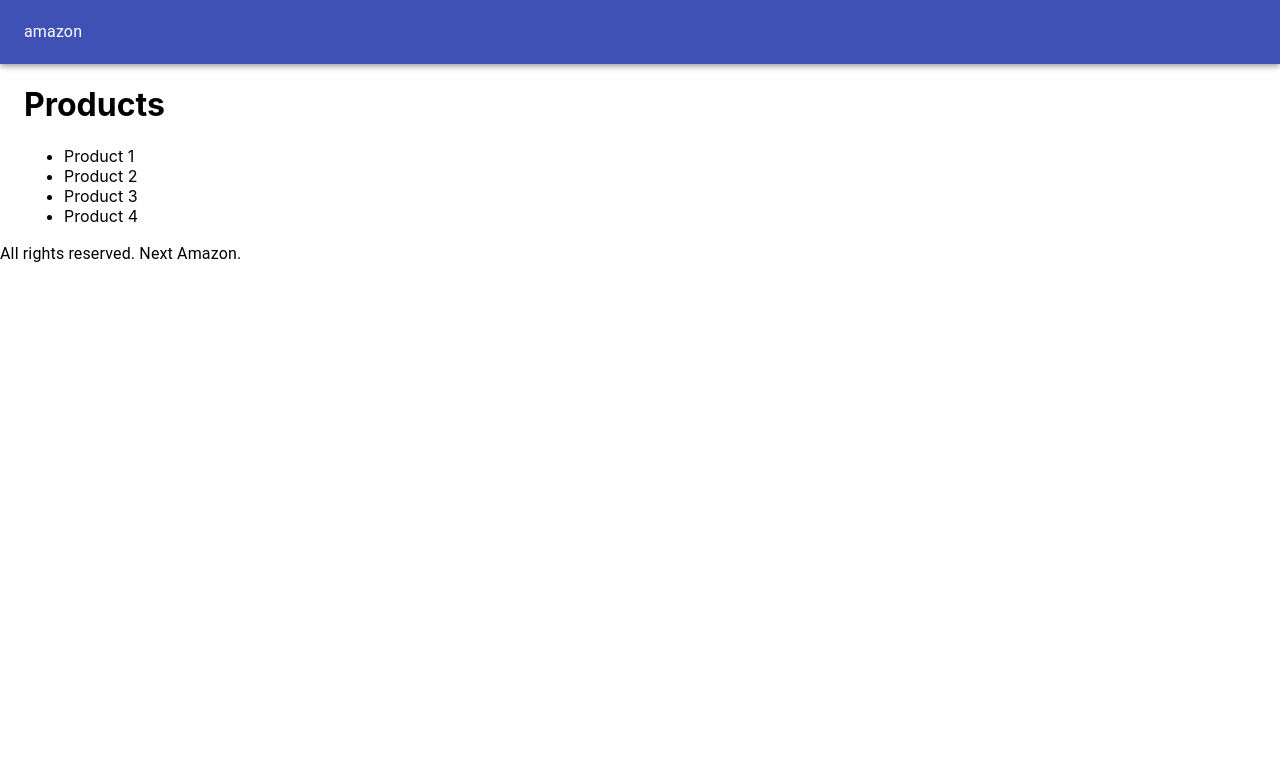
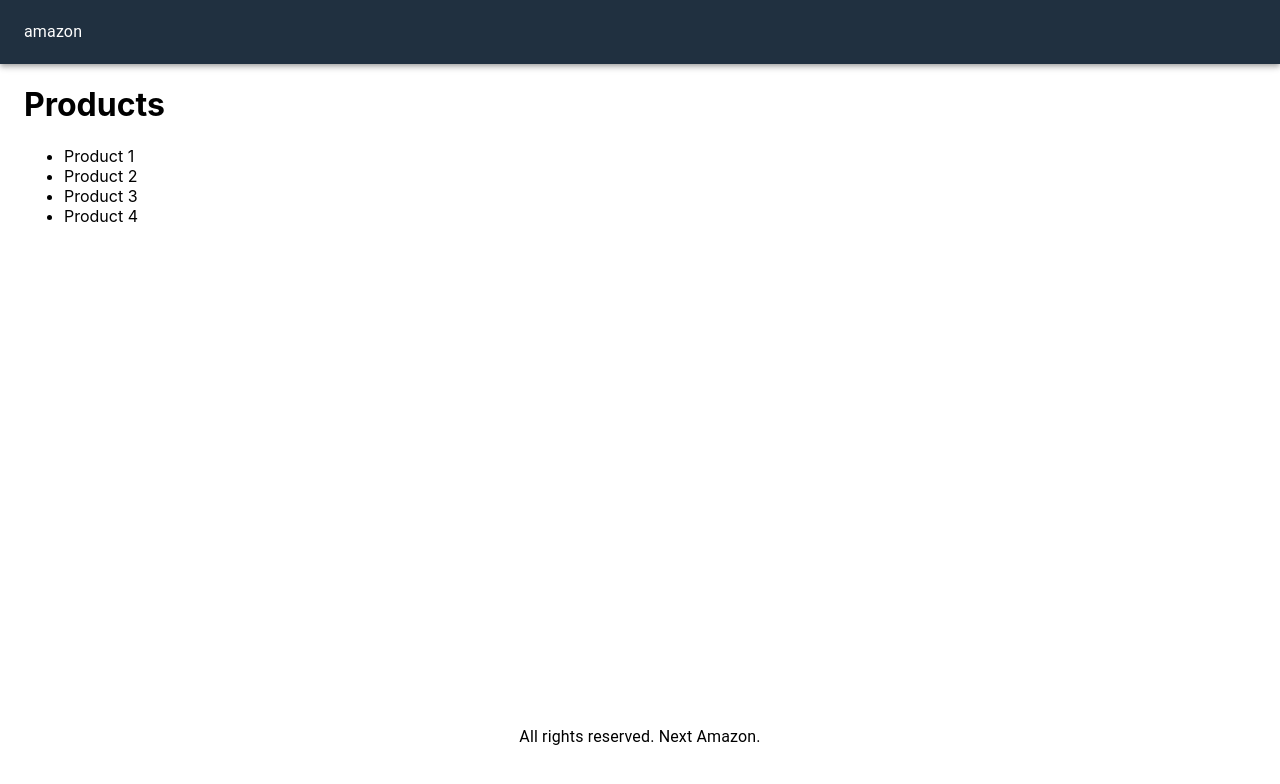
Before and after one commit to StevenChou/next-amazon, a Next.js app: page / in a window 1280 px wide. Shown: the top 784 px of the page. Built offline with nearby package versions, Linux system fonts and the light colour scheme.

Commit message:
Add Styles To App

```diff
--- a/components/Layout.js
+++ b/components/Layout.js
@@ -3,19 +3,23 @@
 
 import { AppBar, Container, Toolbar, Typography } from '@material-ui/core';
 
+import useStyles from '../utils/styles';
+
 export default function Layout({ children }) {
+  const classes = useStyles();
+
   return (
     <div>
       <Head>
         <title>Next Amazon</title>
       </Head>
-      <AppBar position="static">
+      <AppBar position="static" className={classes.navbar}>
         <Toolbar>
           <Typography>amazon</Typography>
         </Toolbar>
       </AppBar>
-      <Container>{children}</Container>
-      <footer>
+      <Container className={classes.main}>{children}</Container>
+      <footer className={classes.footer}>
         <Typography>All rights reserved. Next Amazon.</Typography>
       </footer>
     </div>
--- /dev/null
+++ b/utils/styles.js
@@ -0,0 +1,19 @@
+import { makeStyles } from '@material-ui/core';
+
+const useStyles = makeStyles({
+  navbar: {
+    backgroundColor: '#203040',
+    '& a': {
+      color: '#ffffff',
+      marginLeft: 10,
+    },
+  },
+  main: {
+    minHeight: '80vh',
+  },
+  footer: {
+    textAlign: 'center',
+  },
+});
+
+export default useStyles;
```
